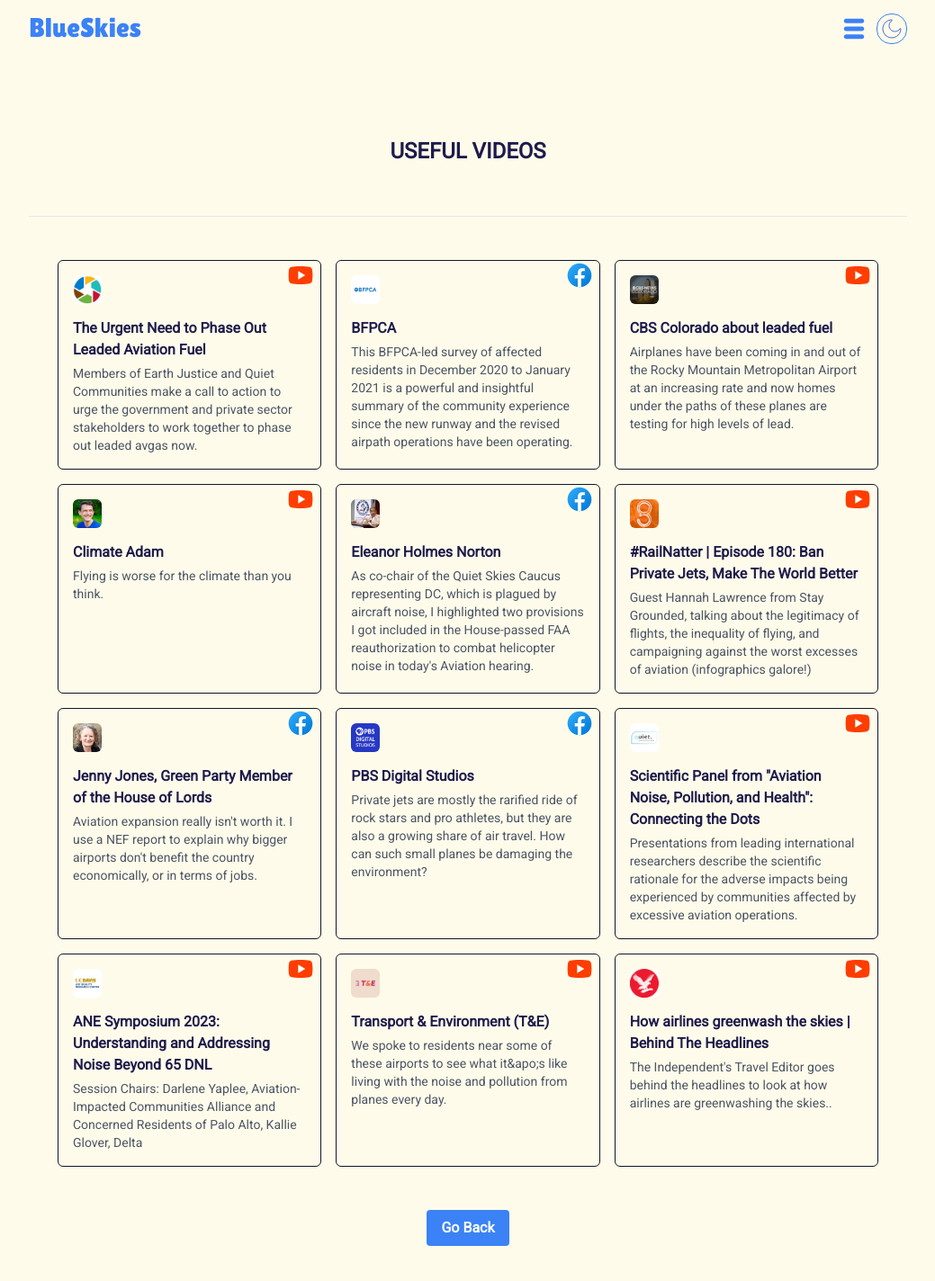
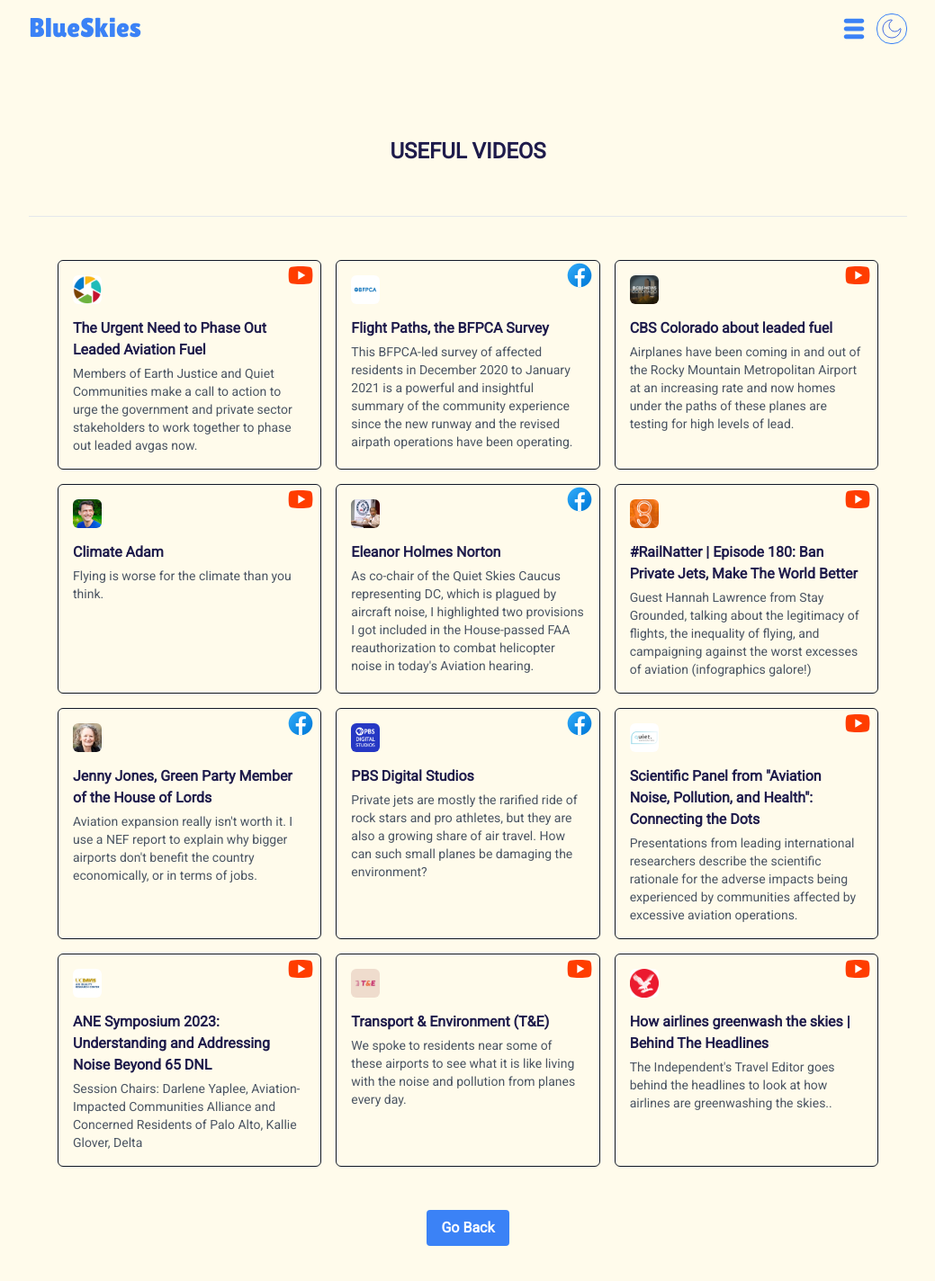
Before and after one commit to Aleshere/blueskies-advocates, a Next.js app: page /resources/videos in a window 1280 px wide. Shown: the top 1424 px of the page at 90% size, without its empty margins (120-1159 px from the left). Built offline with nearby package versions, Linux system fonts and the light colour scheme.

Commit message:
added more videos

```diff
--- a/app/(client)/resources/videos/page.tsx
+++ b/app/(client)/resources/videos/page.tsx
@@ -65,7 +65,7 @@
                         favicon='BFPCA favicon.png'
                         altText='BFPCA Facebook Video Link'
                         href='https://fb.watch/t54hcrBgrN/'
-                        title='BFPCA'
+                        title='Flight Paths, the BFPCA Survey'
                         description='This BFPCA-led survey of affected residents in December 2020 to January 2021 is a powerful and insightful summary of the community experience since the new runway and the revised airpath operations have been operating.'
                         source='facebook'
                       />
@@ -147,7 +147,7 @@
                         altText='TE Channel YouTube'
                         href='https://www.youtube.com/watch?v=Y5ny2TJl3Y8&t=4s'
                         title='Transport &amp; Environment (T&amp;E)'
-                        description='We spoke to residents near some of these airports to see what it&apo;s like living with the noise and pollution from planes every day.'
+                        description='We spoke to residents near some of these airports to see what it is like living with the noise and pollution from planes every day.'
                         source='youtube'
                       />
 
```
